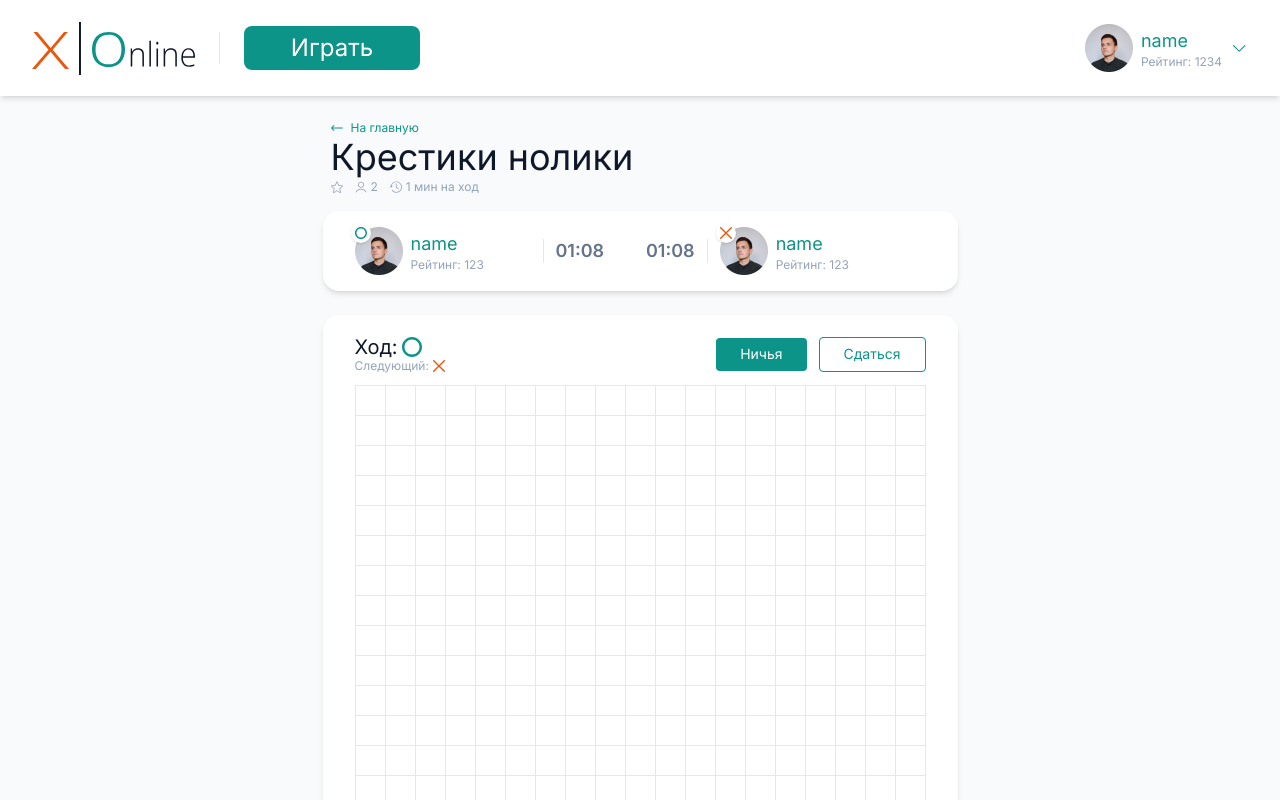
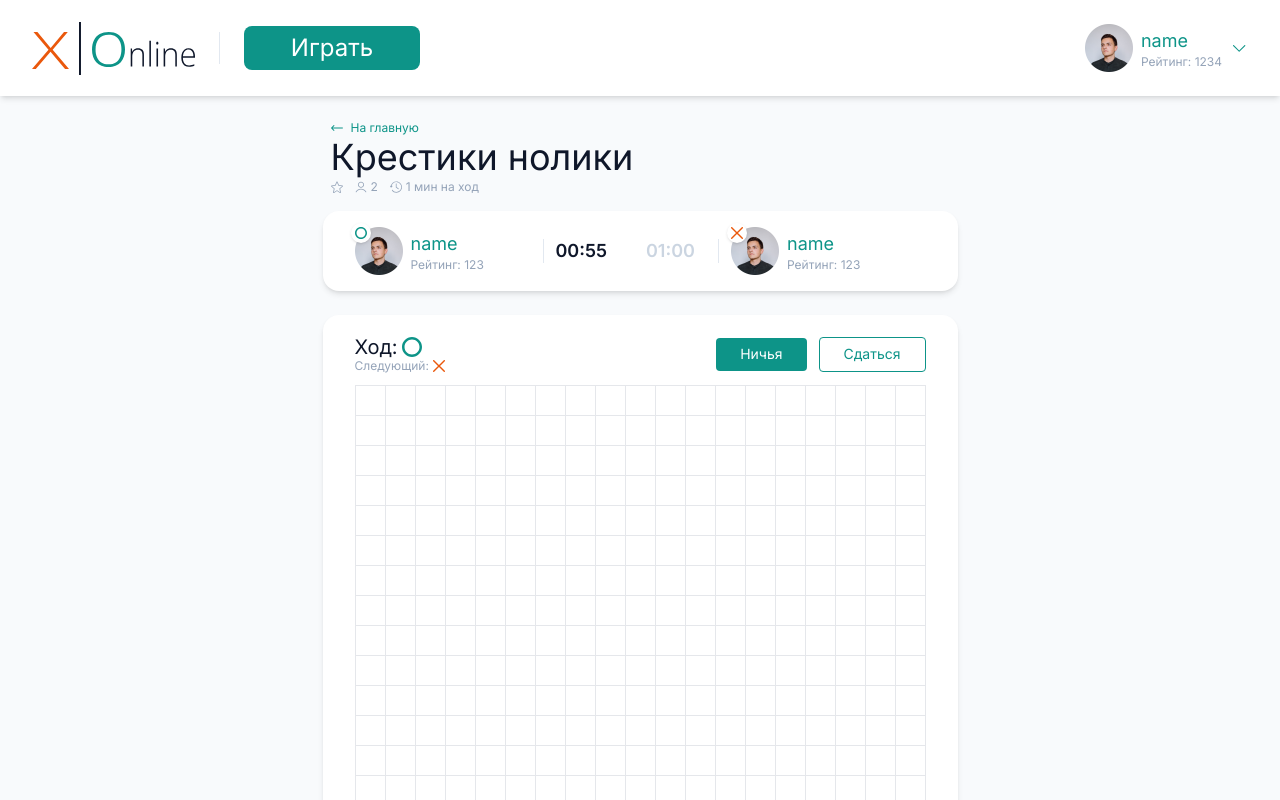
Before and after one commit to korchel/tic-tac-toe, a Next.js app: page / in a window 1280 px wide. Shown: the top 800 px of the page. Built offline with nearby package versions, Linux system fonts and the light colour scheme.

Commit message:
timer added

```diff
--- a/components/Game/GameField.jsx
+++ b/components/Game/GameField.jsx
@@ -2,10 +2,9 @@ import clsx from "clsx";
 
 import { ButtonComponent } from "../uikit/ButtonComponent";
 import  {GameSymbol } from "./GameSymbol";
-import { useGameState } from "./useGameState";
 
-export const GameField = ({ className, playersNumber }) => {
-  const { cells, nextMove, currentMove, handleClickCell } = useGameState(playersNumber);
+export const GameField = ({ className, cells, currentMove, nextMove, handleClickCell }) => {
+
 
   return (
     <GameFieldLayout className={className}>
--- a/components/Game/GameInfo.jsx
+++ b/components/Game/GameInfo.jsx
@@ -3,6 +3,7 @@ import { Profile } from '../Profile/Profile';
 import {GameSymbol} from './GameSymbol';
 import { SYMBOLS } from './constants';
 import avatar from '../Profile/avatar.png';
+import { useEffect, useState } from 'react';
 
 const players = [
   { name: "name", rating: 123, symbol: SYMBOLS.ZERO, avatar: avatar, id: 1 },
@@ -11,18 +12,49 @@ const players = [
   { name: "name", rating: 123, symbol: SYMBOLS.SQUARE, avatar: avatar, id: 4 },
 ]
 
-export const GameInfo = ({ className, playersNumber }) => {
+export const GameInfo = ({ className, playersNumber, currentMove }) => {
 
   return (
     <div className={clsx(className, "bg-white rounded-2xl shadow-md px-8 py-4 grid grid-cols-2 gap-3")}>
       {
-        players.slice(0, playersNumber).map((player, index) => <PlayerInfo key={player.id} info={player} mirrored={index % 2 === 1} />)
+        players.slice(0, playersNumber).map((player, index) => (
+          <PlayerInfo
+            timerOn={currentMove === player.symbol}
+            key={player.id}
+            info={player}
+            mirrored={index % 2 === 1}
+          />)
+        )
       }
     </div>
   );
 };
 
-function PlayerInfo({ info, mirrored }) {
+function PlayerInfo({ info, mirrored, timerOn }) {
+  const [timer, setTimer] = useState(60);
+  const minutes = String(Math.floor(timer / 60)).padStart(2, "0");
+  const seconds = String(Math.floor(timer % 60)).padStart(2, "0");
+
+  const isDanger = timer <= 10;
+
+  useEffect(() => {
+    if (timerOn) {
+      const interval = setInterval(() => {
+        setTimer((timer) => Math.max(timer - 1, 0));
+      }, 1000);
+      return () => {
+        clearInterval(interval);
+        setTimer(60);
+      }
+    }
+  }, [timerOn]);
+
+  const getTimerColor = () => {
+    if (timerOn) {
+      return isDanger ? 'text-orange-600' : 'text-slate-900';
+    }
+    return 'text-slate-300';
+  }
   return (
     <div className="flex gap-3 items-center">
         <div className={clsx("relative", mirrored && 'order-3')} >
@@ -32,8 +64,12 @@ function PlayerInfo({ info, mirrored }) {
           </div>
         </div>
         <div className={clsx("h-6 w-px bg-slate-200", mirrored && 'order-2')}/>
-        <div className={clsx("text-slate-500 text-lg font-semibold", mirrored && 'order-1')}>
-            01:08
+        <div className={clsx(
+          "text-lg font-semibold w-[60px]",
+          mirrored && 'order-1',
+          getTimerColor()
+        )}>
+            {minutes}:{seconds}
         </div>
       </div>
   )
--- a/components/Game/index.js
+++ b/components/Game/index.js
@@ -1,3 +1,4 @@
 export { GameTitle } from "./GameTitle";
 export { GameInfo } from "./GameInfo";
 export { GameField } from "./GameField";
+export { useGameState } from "./useGameState";
--- a/pages/index.jsx
+++ b/pages/index.jsx
@@ -1,19 +1,28 @@
-import { GameTitle } from "../components/Game";
-import { GameInfo } from "../components/Game";
+import { GameTitle, GameInfo, GameField, useGameState } from "../components/Game";
 import { Header } from "../components/Header";
-import { GameField } from "../components/Game";
 import { useState } from "react";
 
 const HomePage = () => {
   const [playersNumber] = useState(2);
+  const { cells, nextMove, currentMove, handleClickCell } = useGameState(playersNumber);
 
   return (
     <div className="bg-slate-50 min-h-screen leading-tight -mb-0.5">
       <Header />
       <main className="pt-6 mx-auto w-max">
         <GameTitle playersNumber={playersNumber} />
-        <GameInfo playersNumber={playersNumber} className="mt-4" />
-        <GameField playersNumber={playersNumber} className="mt-6"/>
+        <GameInfo
+          playersNumber={playersNumber}
+          currentMove={currentMove}
+          className="mt-4"
+        />
+        <GameField
+          cells={cells}
+          nextMove={nextMove}
+          currentMove={currentMove}
+          handleClickCell={handleClickCell}
+          className="mt-6"
+        />
       </main>
     </div>
   );
```
